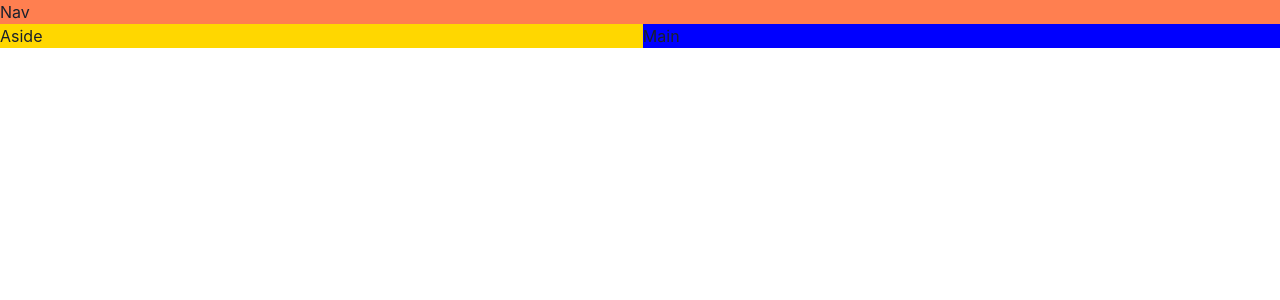
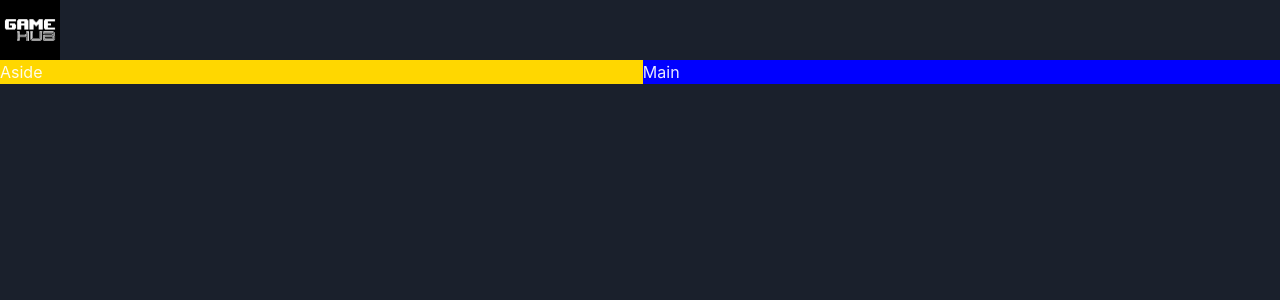
Before and after one commit to steampunk99/gamehub, a React (Vite) app: page / in a window 1280 px wide. Shown: the top 300 px of the page. Built offline with nearby package versions, Linux system fonts and the light colour scheme.

Commit message:
implement dark mode

```diff
--- a/src/App.tsx
+++ b/src/App.tsx
@@ -1,5 +1,5 @@
 import { Grid, GridItem, Show } from '@chakra-ui/react'
-
+import Navbar from './components/Navbar'
 function App() {
 
 
@@ -11,7 +11,7 @@ function App() {
       }
      }>
 
-      <GridItem area="nav" bg="coral">Nav</GridItem>
+      <GridItem area="nav"><Navbar/></GridItem>
       <Show above='lg'>
       <GridItem area="aside" bg="gold">Aside</GridItem>
       </Show>
--- /dev/null
+++ b/src/components/Navbar.tsx
@@ -0,0 +1,13 @@
+import { HStack, Image } from '@chakra-ui/react'
+import React from 'react'
+import logo from "../assets/logo.jpg"
+
+const Navbar = () => {
+  return (
+    <HStack>
+      <Image src={logo} boxSize="60px"/>
+    </HStack>
+  )
+}
+
+export default Navbar
--- a/src/main.tsx
+++ b/src/main.tsx
@@ -1,12 +1,14 @@
 import React from 'react'
-import { ChakraProvider } from '@chakra-ui/react'
+import { ChakraProvider, ColorModeScript } from '@chakra-ui/react'
 import ReactDOM from 'react-dom/client'
 import App from './App.tsx'
+import theme from './theme.ts'
 import './index.css'
 
 ReactDOM.createRoot(document.getElementById('root')!).render(
   <React.StrictMode>
-      <ChakraProvider>
+      <ChakraProvider theme={theme}>
+        <ColorModeScript initialColorMode={theme.config.initialColorMode} />
     <App />
     </ChakraProvider>
   </React.StrictMode>
```
Also changed, not shown: src/assets/logo.jpg (added).
